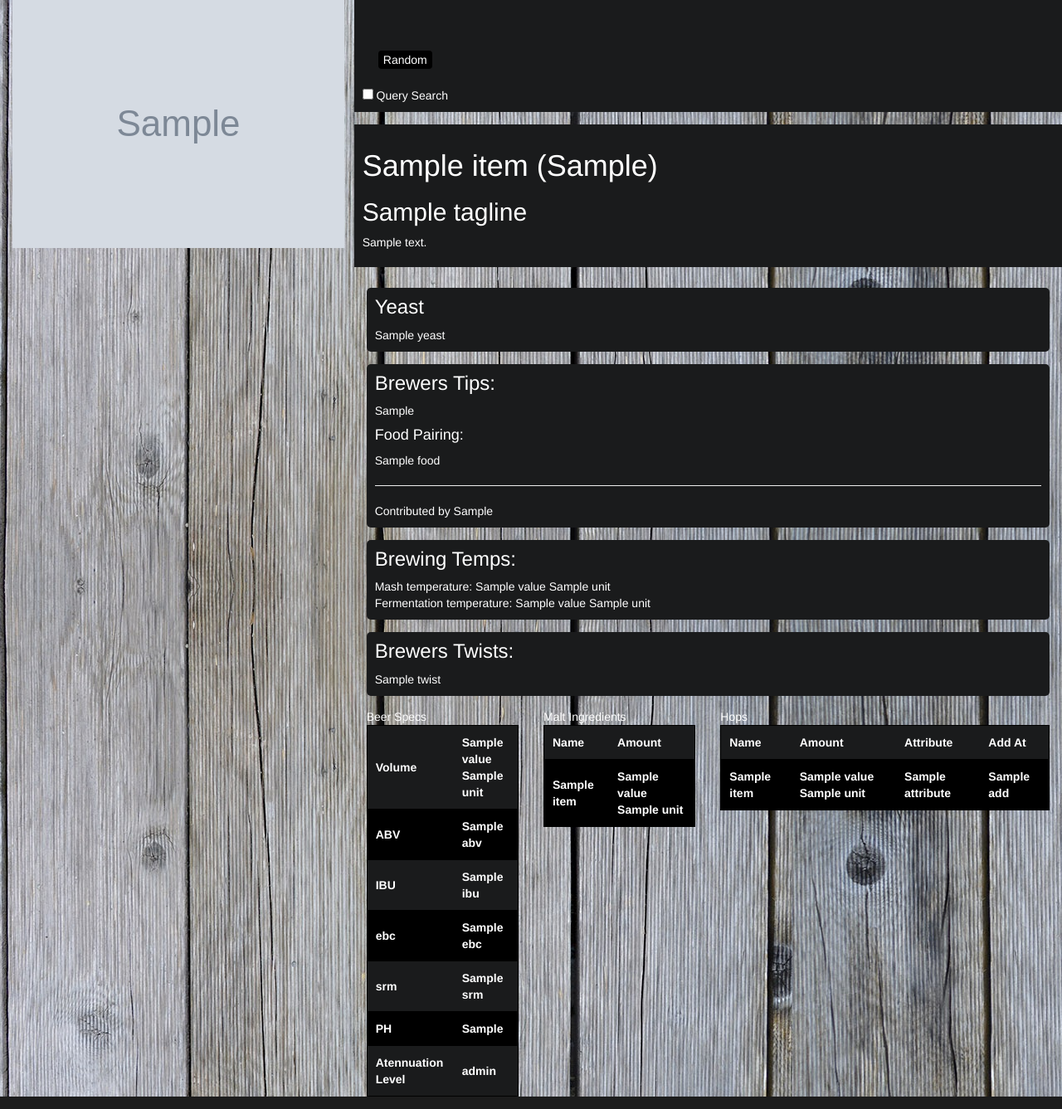
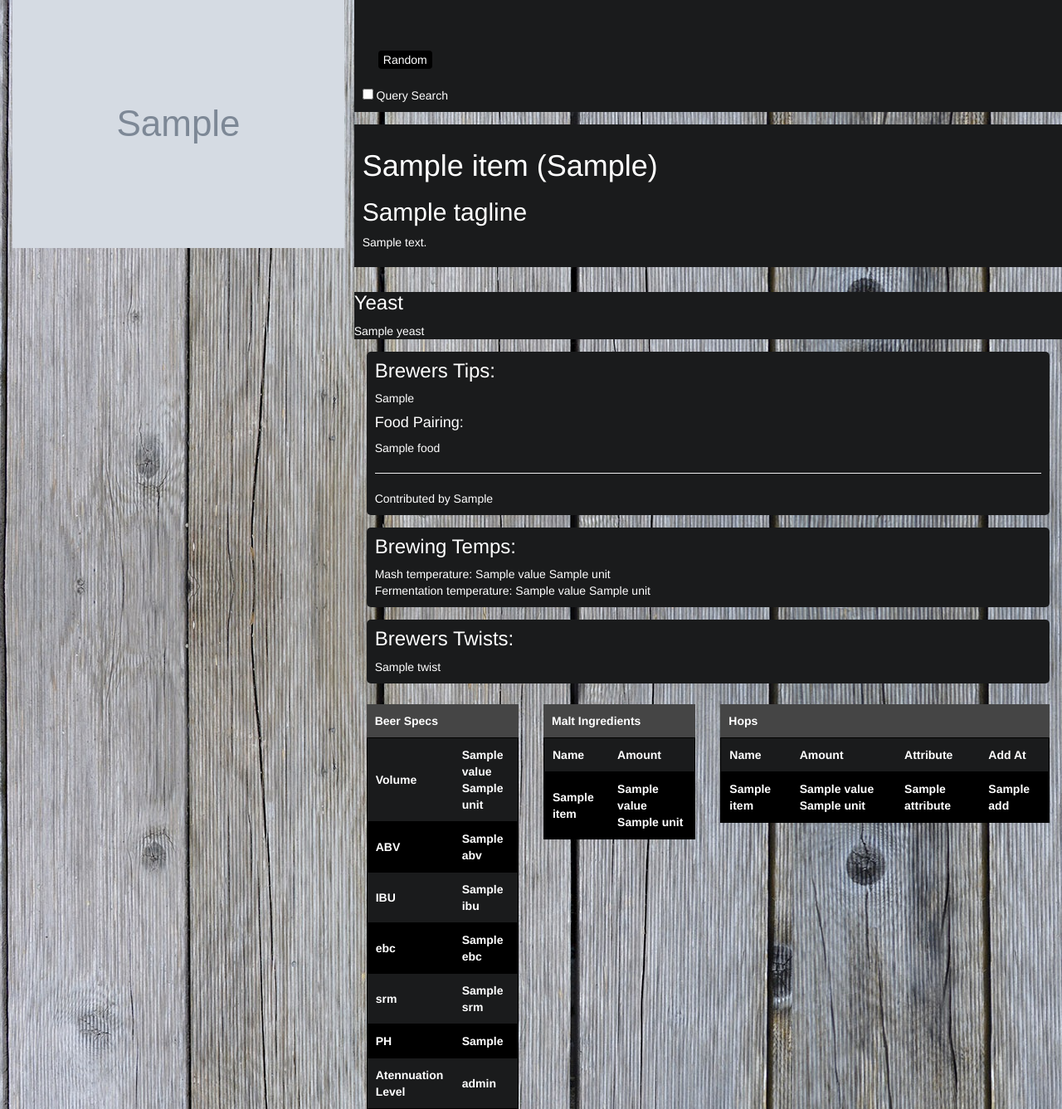
Before and after one commit to Price47/PriceWeb, a Django app: page /brewer in a window 1280 px wide. Shown: the part 146-1483 px from the top of the page at 83% size. Run offline with Django 3.2, Linux system fonts and the light colour scheme; tables that the repository leaves empty hold one stand-in row (values such as "Sample post"); grey boxes marked "Sample" are stand-in pictures; a database or web service that is not in the repository returns one stand-in record (values such as "Sample title"); data that the repository does not hold is empty; some libraries are stand-ins or nearby versions.

Commit message:
fix brewer and dori css

```diff
--- a/priceweb/static/javascript/control.js
+++ b/priceweb/static/javascript/control.js
@@ -222,10 +222,6 @@ $(document).ready(function(){
         $('#menu_button_down').css({'display':'inline'});
     }) ;
 
-
-
-
-
     var abvRange = function() {
           window.requestAnimationFrame(function() {
             document.querySelector("#abv_value").innerHTML = rng.value;
@@ -248,8 +244,8 @@ $(document).ready(function(){
         }
         else {
             $('#brew_submit').val('Random');
-            beerNameQueryCheck.attr('checked', false);
-            beerAbvQueryCheck.attr('checked', false);
+            beerNameQueryCheck.prop('checked', false);
+            beerAbvQueryCheck.prop('checked', false);
             $('#beer_query_div').hide();
             beerNameQueryDiv.hide();
             beerAbvQueryDiv.hide();
--- a/priceweb/static/priceweb/styles.css
+++ b/priceweb/static/priceweb/styles.css
@@ -278,6 +278,9 @@ ol.home-carousel-indicators li.active {
 
 }
 
+.brew-table{
+    margin-top:10px;
+}
 
 
 .brew-table th{
@@ -291,6 +294,12 @@ ol.home-carousel-indicators li.active {
 
 .brew-table tr th{
     padding:10px;
+}
+
+.brew-table caption{
+    padding:10px;
+    font-weight: bold;
+    background: #454545;
 }
 
 .brew-banner{
@@ -333,6 +342,10 @@ ol.home-carousel-indicators li.active {
     margin-left:10px;
 }
 
+.brew-table-title{
+    transform: rotate(90deg);
+
+}
 
 /* gradients */
 
--- a/priceweb/templates/priceweb/brewer.html
+++ b/priceweb/templates/priceweb/brewer.html
@@ -27,7 +27,6 @@
                     <form id=brew_query action="brewer">
                         <input id=name_query_check name="name_query" value="on" type="checkbox"> Name <br>
                         <input id=abv_query_check name="abv_query" value="on" type="checkbox"> ABV <br>
-                        <input class='brew-query-button' type="reset">
                     </form>
                 </div>
                 <div id=beer_name_div class="query-subdiv">
@@ -38,10 +37,13 @@
                     </fieldset>
                 </div>
                 <div id=beer_abv_div class="query-subdiv">
-                    <span id="abv_value"> 8 </span>
+
                     <fieldset id=abv_query>
-                        <input id=abv type="range" name="abv_range" min="0" max="15">
+                        <input type="radio" name="abv_range_above" value="greater" checked> Greater Than
+                        <br> <input type="radio" name="abv_range_above" value="less"> Less Than
+                        <input id=abv type="range" name="abv_range" min="5" max="25">
                     </fieldset>
+                    ABV: <span id="abv_value"> 15 </span>
                 </div>
             </div>
             </form>
@@ -51,7 +53,7 @@
                 <p> {{ json.description }} </p>
             </div>
             <div class="row"> {# Brew content #}
-                    <div class="wood-font wood-color-mid brew-content">
+                    <div class="wood-font wood-color-mid">
                         <h3>Yeast</h3>
                         {{ ingredients.yeast }}
                     </div>
@@ -81,7 +83,6 @@
                 </div>
             <div class="row"> {# Brew Specs #}
                 <div class="col-lg-3 col-md-3 col-sm-6 col-xs-12">
-                         Beer Specs
                         <table class="brew-table table-striped">
                                 <tr>
                                     <th> Volume </th>
@@ -111,10 +112,10 @@
                                     <th> Atennuation Level</th>
                                     <th> {{ json.attenuation_level }} </th>
                                 </tr>
+                                <caption class="wood-color-mid wood-font">Beer Specs</caption>
                         </table>
-                    </div>
-                    <div class="col-lg-3 col-md-3 col-sm-6 col-xs-12">
-                        Malt Ingredients
+                </div>
+                <div class="col-lg-3 col-md-3 col-sm-6 col-xs-12">
                         <table class="brew-table table-striped">
                         <tr>
                             <th> Name </th>
@@ -126,10 +127,10 @@
                             <th> {{ item.amount.value }} {{ item.amount.unit }} </th>
                         </tr>
                     {%  endfor %}
+                        <caption class="wood-color-mid wood-font">Malt Ingredients</caption>
                     </table>
                     </div>
                 <div class="col-lg-6 col-md-6 col-sm-12 col-xs-12">
-                    Hops
                     <table class="brew-table table-striped">
                         <tr>
                             <th> Name </th>
@@ -145,6 +146,7 @@
                             <th> {{ item.add }} </th>
                         </tr>
                     {%  endfor %}
+                        <caption class="wood-color-mid wood-font">Hops</caption>
                     </table>
                 </div>
             </div>
--- a/priceweb/views.py
+++ b/priceweb/views.py
@@ -71,14 +71,17 @@ def brewer(request):
         abv_range = request.GET.get('abv_range')
         abv_query = request.GET.get('name_query')
         name_query = request.GET.get('name_query')
+        abv_range_search = request.GET.get('abv_range_above')
 
         if name_query:
             if name:
                 url += "beer_name=" + name + "&"
 
-        if abv_query:
-            url += "abv_gt=" + abv_range + "&"
-
+        elif abv_query:
+            if abv_range_search=="less":
+                url += "abv_lt=" + abv_range + "&"
+            else:
+                url += "abv_gt=" + abv_range + "&"
 
     if url == "https://api.punkapi.com/v2/beers/?":
         url = "https://api.punkapi.com/v2/beers/random"
```
Also changed, not shown: priceweb/templates/priceweb/dori.html (+8 -8 lines), 1 other file.
